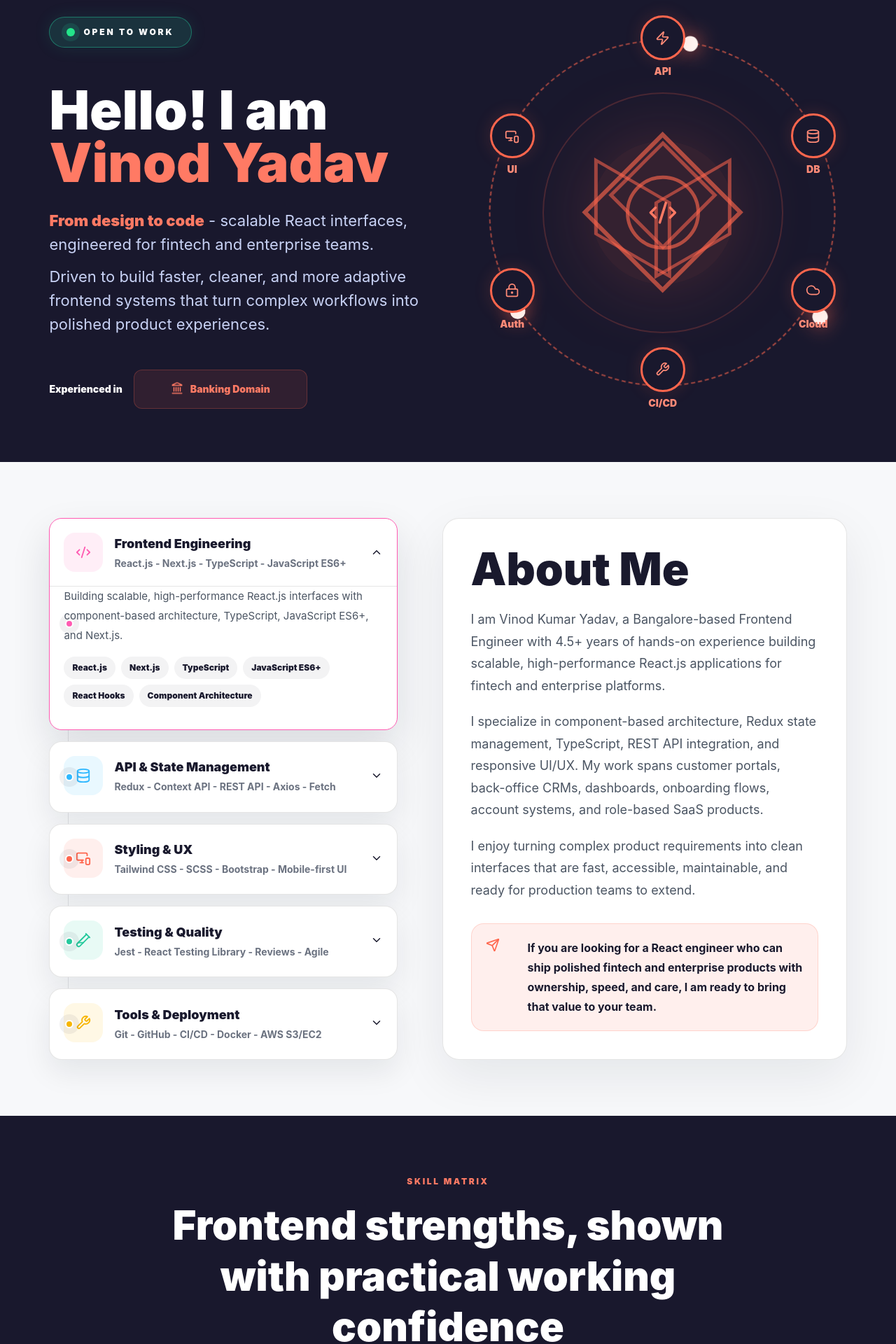
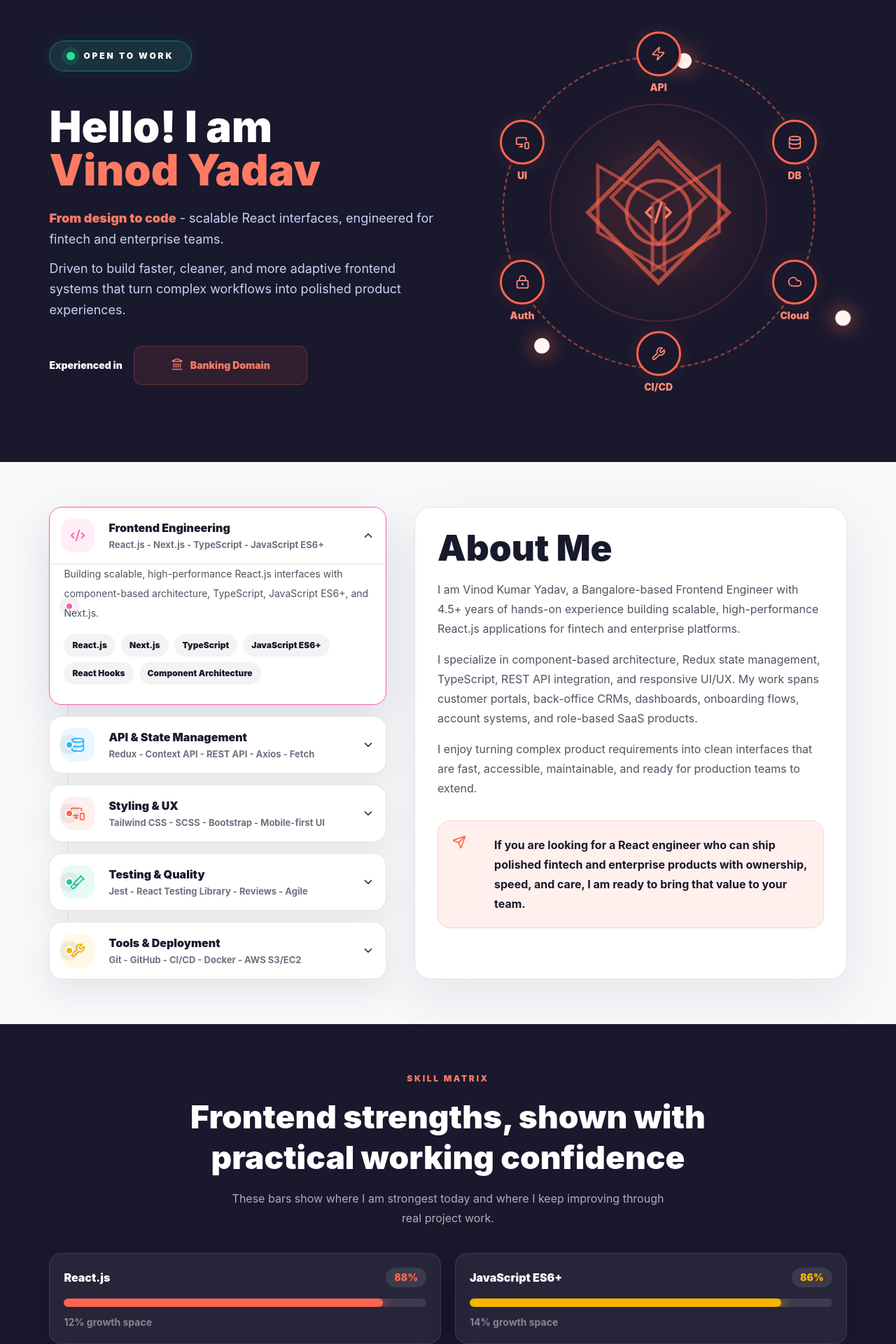
Before and after one commit to Vinod1222/MyPortfoliyo, a React (Vite) app: page / in a window 1280 px wide. Shown: the part 140-2060 px from the top of the page at 70% size. Built offline with nearby package versions, Linux system fonts and the light colour scheme.

Commit message:
Tighten Tailwind UI scale

```diff
--- a/src/components/GlobalStyles.jsx
+++ b/src/components/GlobalStyles.jsx
@@ -28,6 +28,10 @@ select {
 a {
   color: inherit;
   text-decoration: none;
+}
+
+section {
+  scroll-margin-top: 88px;
 }
 
 .build-loader {
--- a/src/sections/AboutSection.jsx
+++ b/src/sections/AboutSection.jsx
@@ -3,8 +3,8 @@ import { SKILLS } from "../constants/portfolioData";
 
 export function AboutSection({ openSkill, onSkillToggle }) {
   return (
-    <section className="bg-[#f7f8fa] px-[5.5vw] py-20 max-md:px-4 max-md:py-10" id="about">
-      <div className="grid grid-cols-[minmax(280px,0.86fr)_minmax(0,1fr)] gap-[5vw] max-lg:grid-cols-1">
+    <section className="bg-[#f7f8fa] px-[5.5vw] py-16 max-md:px-4 max-md:py-10" id="about">
+      <div className="grid grid-cols-[minmax(280px,0.78fr)_minmax(0,1fr)] gap-10 max-lg:grid-cols-1">
         <div className="relative grid gap-4" aria-label="Core competency groups">
           <div className="absolute left-[27px] top-0 h-full w-px bg-[#19192d]/10 max-md:hidden" />
           {SKILLS.map((skill, index) => {
@@ -30,18 +30,18 @@ export function AboutSection({ openSkill, onSkillToggle }) {
                 <button
                   type="button"
                   aria-expanded={isOpen}
-                  className="grid w-full grid-cols-[56px_1fr_auto] items-center gap-4 border-0 bg-transparent p-5 text-left text-[#19192d] max-md:grid-cols-[44px_1fr_auto] max-md:p-4"
+                  className="grid w-full grid-cols-[52px_1fr_auto] items-center gap-4 border-0 bg-transparent p-4 text-left text-[#19192d] max-md:grid-cols-[44px_1fr_auto] max-md:p-4"
                   onClick={() => onSkillToggle(index)}
                 >
                   <span className="absolute left-[22px] top-1/2 h-3 w-3 -translate-y-1/2 rounded-full border-2 border-white bg-[var(--accent)] shadow-[0_0_0_8px_rgba(25,25,45,0.06)] max-md:hidden" />
-                  <span className="grid h-14 w-14 place-items-center rounded-2xl bg-[var(--accent)]/10 text-[var(--accent)] max-md:h-11 max-md:w-11">
+                  <span className="grid h-12 w-12 place-items-center rounded-2xl bg-[var(--accent)]/10 text-[var(--accent)] max-md:h-11 max-md:w-11">
                     <Icon size={22} />
                   </span>
                   <span className="min-w-0">
-                    <strong className="block text-lg font-black max-md:text-base">
+                    <strong className="block text-base font-black">
                       {skill.title}
                     </strong>
-                    <small className="mt-1 block text-sm font-bold leading-snug text-[#6b7280]">
+                    <small className="mt-1 block text-[13px] font-bold leading-snug text-[#6b7280]">
                       {skill.subtitle}
                     </small>
                   </span>
@@ -55,7 +55,7 @@ export function AboutSection({ openSkill, onSkillToggle }) {
 
                 {isOpen && (
                   <div className="border-t border-black/10 px-5 pb-5 pt-0 max-md:px-4">
-                    <p className="mb-4 text-[15px] leading-7 text-[#4b5563]">
+                    <p className="mb-4 text-sm leading-7 text-[#4b5563]">
                       {skill.description}
                     </p>
                     {skill.details.map((detail) => (
@@ -73,23 +73,23 @@ export function AboutSection({ openSkill, onSkillToggle }) {
           })}
         </div>
 
-        <article className="rounded-[24px] border border-black/10 bg-white p-10 shadow-[0_24px_70px_rgba(17,24,39,0.08)] max-md:p-6">
-          <h1 className="mb-6 text-[clamp(38px,5vw,68px)] font-black leading-none tracking-normal text-[#19192d]">
+        <article className="rounded-[24px] border border-black/10 bg-white p-8 shadow-[0_24px_70px_rgba(17,24,39,0.08)] max-md:p-6">
+          <h1 className="mb-5 text-[clamp(34px,4vw,52px)] font-black leading-none tracking-normal text-[#19192d]">
             About Me
           </h1>
-          <p className="mb-5 text-[18px] leading-[1.75] text-[#4b5563] max-md:text-base">
+          <p className="mb-4 text-base leading-[1.75] text-[#4b5563]">
             I am Vinod Kumar Yadav, a Bangalore-based Frontend Engineer with
             4.5+ years of hands-on experience building scalable,
             high-performance React.js applications for fintech and enterprise
             platforms.
           </p>
-          <p className="mb-5 text-[18px] leading-[1.75] text-[#4b5563] max-md:text-base">
+          <p className="mb-4 text-base leading-[1.75] text-[#4b5563]">
             I specialize in component-based architecture, Redux state
             management, TypeScript, REST API integration, and responsive UI/UX.
             My work spans customer portals, back-office CRMs, dashboards,
             onboarding flows, account systems, and role-based SaaS products.
           </p>
-          <p className="mb-5 text-[18px] leading-[1.75] text-[#4b5563] max-md:text-base">
+          <p className="mb-4 text-base leading-[1.75] text-[#4b5563]">
             I enjoy turning complex product requirements into clean interfaces
             that are fast, accessible, maintainable, and ready for production
             teams to extend.
--- a/src/sections/IntroSection.jsx
+++ b/src/sections/IntroSection.jsx
@@ -13,7 +13,7 @@ const orbitPositionClass = {
 export function IntroSection() {
   return (
     <section
-      className="relative grid min-h-[calc(100vh-88px)] grid-cols-[minmax(0,0.92fr)_minmax(320px,0.9fr)] items-center gap-[5vw] overflow-hidden bg-[#19182d] px-[5.5vw] py-16 text-white max-lg:grid-cols-1 max-lg:gap-8 max-md:px-4 max-md:py-8"
+      className="relative grid min-h-[calc(100vh-88px)] grid-cols-[minmax(0,0.92fr)_minmax(320px,0.9fr)] items-center gap-[4vw] overflow-hidden bg-[#19182d] px-[5.5vw] py-12 text-white max-lg:grid-cols-1 max-lg:gap-8 max-md:px-4 max-md:py-8"
       id="home"
     >
       <div
@@ -30,20 +30,20 @@ export function IntroSection() {
           <span className="h-3 w-3 rounded-full bg-[#24e58a] shadow-[0_0_0_7px_rgba(37,201,156,0.14)]" />
           Open to Work
         </div>
-        <h1 className="my-7 text-[clamp(48px,6vw,86px)] font-black leading-[0.98] tracking-normal max-md:my-4 max-md:text-[31px] max-[420px]:text-[29px]">
+        <h1 className="my-6 text-[clamp(42px,4.8vw,72px)] font-black leading-[1] tracking-normal max-md:my-4 max-md:text-[31px] max-[420px]:text-[29px]">
           Hello! I am
           <strong className="block text-[#ff7a64]">Vinod Yadav</strong>
         </h1>
-        <p className="mb-3 max-w-[730px] text-[22px] leading-[1.55] text-[#c8d2f5] max-md:text-sm">
+        <p className="mb-3 max-w-[660px] text-lg leading-[1.65] text-[#c8d2f5] max-md:text-sm">
           <b className="font-black text-[#ff7a64]">From design to code</b> -
           scalable React interfaces, engineered for fintech and enterprise
           teams.
         </p>
-        <p className="mb-3 max-w-[730px] text-[22px] leading-[1.55] text-[#c8d2f5] max-md:text-sm">
+        <p className="mb-3 max-w-[660px] text-lg leading-[1.65] text-[#c8d2f5] max-md:text-sm">
           Driven to build faster, cleaner, and more adaptive frontend systems
           that turn complex workflows into polished product experiences.
         </p>
-        <div className="mt-12 flex items-center gap-4 max-md:grid max-md:gap-3">
+        <div className="mt-9 flex items-center gap-4 max-md:grid max-md:gap-3">
           <span className="text-sm font-black text-white">Experienced in</span>
           <div
             className="domain-roller relative h-14 w-[248px] max-w-full overflow-hidden rounded-xl border border-[#ff664d]/25 bg-[#ff664d]/10"
@@ -63,7 +63,7 @@ export function IntroSection() {
       </div>
 
       <div
-        className="relative mx-auto aspect-square w-[min(42vw,560px)] min-w-[330px] rounded-full max-lg:row-start-2 max-md:mt-2 max-md:w-[min(72vw,290px)] max-md:min-w-0 max-[420px]:w-[min(72vw,250px)]"
+        className="relative mx-auto aspect-square w-[min(38vw,500px)] min-w-[320px] rounded-full max-lg:row-start-2 max-md:mt-2 max-md:w-[min(72vw,290px)] max-md:min-w-0 max-[420px]:w-[min(72vw,250px)]"
         aria-label="Frontend engineering capability orbit"
       >
         <div className="orbit-spin absolute inset-[4%] rounded-full border-2 border-dashed border-[#ff664d]/60" />
--- a/src/sections/SkillLevelsSection.jsx
+++ b/src/sections/SkillLevelsSection.jsx
@@ -2,15 +2,15 @@ import { SKILL_LEVELS } from "../constants/portfolioData";
 
 export function SkillLevelsSection() {
   return (
-    <section className="bg-[#19182d] px-[5.5vw] py-20 text-white max-md:px-4 max-md:py-12" id="skill-levels">
-      <div className="mx-auto mb-10 max-w-[880px] text-center">
+    <section className="bg-[#19182d] px-[5.5vw] py-16 text-white max-md:px-4 max-md:py-12" id="skill-levels">
+      <div className="mx-auto mb-9 max-w-[820px] text-center">
         <span className="text-xs font-black uppercase tracking-[0.22em] text-[#ff7a64]">
           Skill Matrix
         </span>
-        <h2 className="mx-auto mt-4 max-w-[820px] text-[clamp(34px,5vw,58px)] font-black leading-tight tracking-normal">
+        <h2 className="mx-auto mt-4 max-w-[760px] text-[clamp(30px,3.8vw,46px)] font-black leading-tight tracking-normal">
           Frontend strengths, shown with practical working confidence
         </h2>
-        <p className="mx-auto mt-4 max-w-[680px] text-lg leading-8 text-white/65">
+        <p className="mx-auto mt-4 max-w-[640px] text-base leading-7 text-white/65">
           These bars show where I am strongest today and where I keep improving
           through real project work.
         </p>
@@ -19,12 +19,12 @@ export function SkillLevelsSection() {
       <div className="grid grid-cols-2 gap-5 max-lg:grid-cols-1">
         {SKILL_LEVELS.map((skill) => (
           <article
-            className="rounded-[18px] border border-white/10 bg-white/[0.06] p-6 shadow-[0_18px_42px_rgba(0,0,0,0.18)]"
+            className="rounded-[18px] border border-white/10 bg-white/[0.06] p-5 shadow-[0_18px_42px_rgba(0,0,0,0.18)]"
             style={{ "--level": `${skill.level}%`, "--accent": skill.color }}
             key={skill.name}
           >
             <div className="mb-4 flex items-center justify-between gap-4">
-              <strong className="text-lg font-black">{skill.name}</strong>
+              <strong className="text-base font-black">{skill.name}</strong>
               <span className="rounded-full bg-white/10 px-3 py-1 text-sm font-black text-[var(--accent)]">
                 {skill.level}%
               </span>
```
Also changed, not shown: src/sections/CaseStudiesSection.jsx (+7 -7 lines), src/sections/ConnectSection.jsx (+7 -7 lines), src/sections/ExperienceSection.jsx (+9 -9 lines), src/sections/ProjectsSection.jsx (+13 -13 lines).
